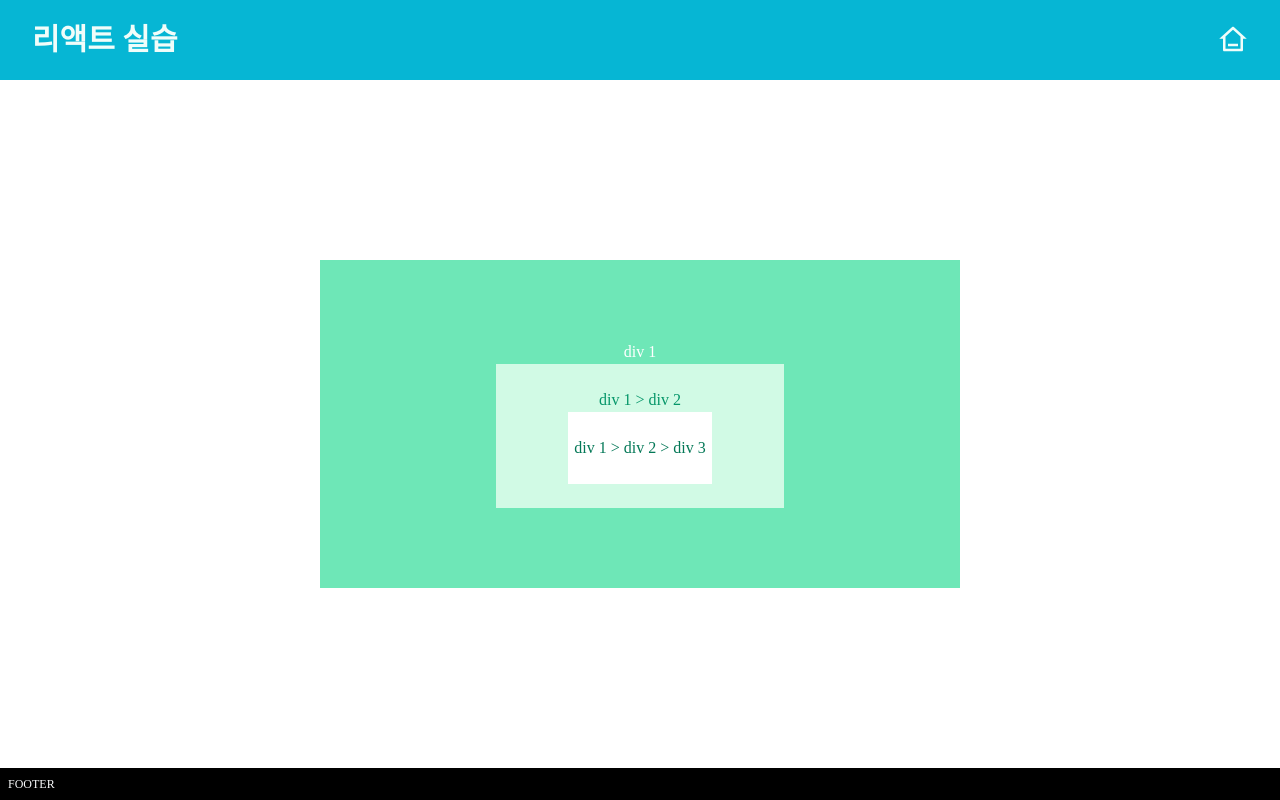
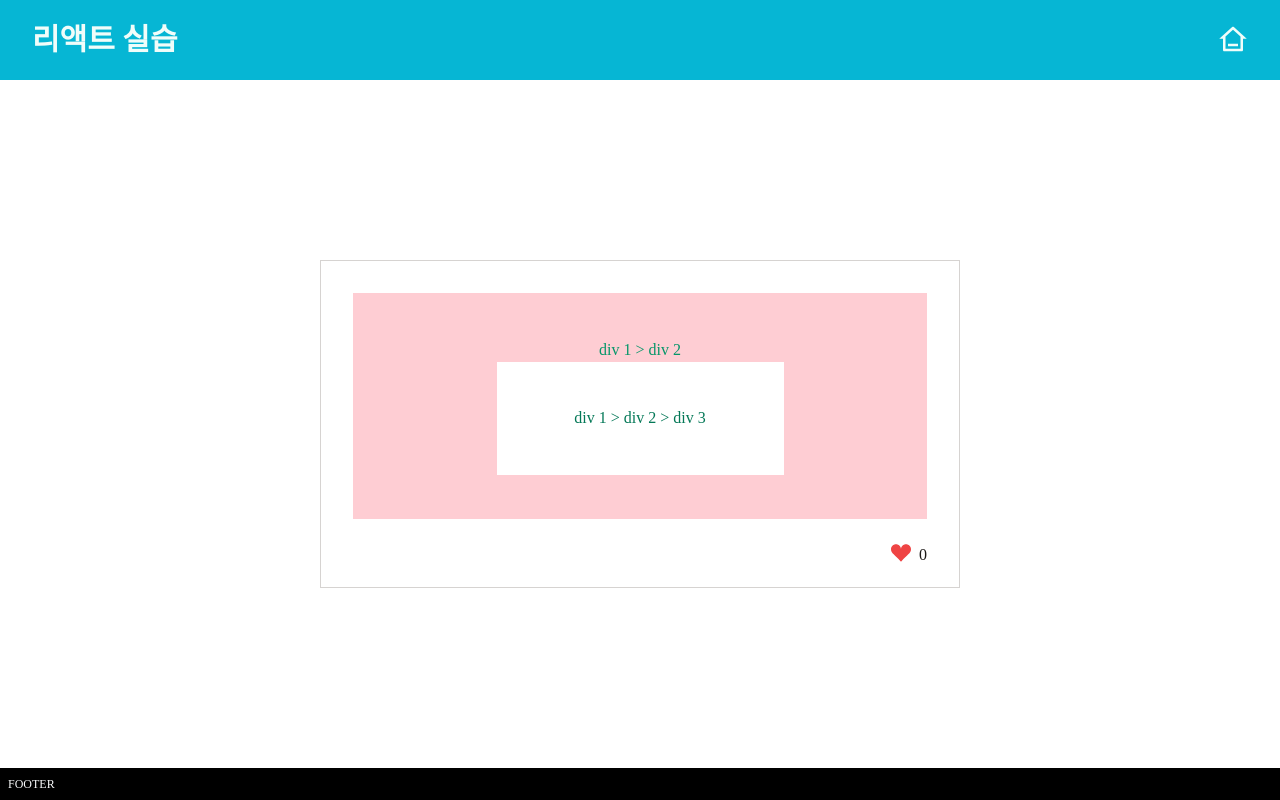
Before and after one commit to xixeo/STUDY_REACT, a React (Create React App) app: page / in a window 1280 px wide. Built offline with nearby package versions, Linux system fonts and the light colour scheme; a web font is replaced by a local one.

Commit message:
useState로 클릭이벤트 적용

```diff
--- a/src/03/MyDiv.js
+++ b/src/03/MyDiv.js
@@ -1,14 +1,29 @@
 import MyDiv2 from "./MyDiv2";
+import { BsFillSuitHeartFill } from "react-icons/bs";
+//1. useState import
+import { useState } from "react";
 
 export default function MyDiv() {
+    //2. state변수 선언
+    const[n, setN] = useState(0) //n의 초기값 0 선언;
+
+    //3. setN을 통해서 n의 값 변경
+    const handleCount = () => {
+        setN(n + 1);
+    }
+
     const dName1 = "div 1";
     const dName2 = "div 2";
     const dName3 = "div 3";
 
+
     return (
-        <div className="w-1/2 h-1/2 bg-emerald-300 text-white text-md px-8 py-5 items-center flex flex-col justify-center">
-            {dName1}
+        <div className="w-1/2 h-1/2 border border-stone-300 text-white text-md px-8 py-5 items-center flex flex-col justify-center">
             <MyDiv2 dn1={dName1} dn2={dName2} dn3={dName3} />
+            <div className="w-full flex justify-end itmes-center mt-3">
+                <span onClick={handleCount} className="text-red-500 text-xl cursor-pointer"><BsFillSuitHeartFill /></span>
+                <span className="ml-2 text-stone-900">{n}</span>
+            </div>
         </div>
     );
 }
--- a/src/03/MyDiv2.js
+++ b/src/03/MyDiv2.js
@@ -2,7 +2,7 @@ import MyDiv3 from "./MyDiv3";
 
 export default function MyDiv2({ dn1, dn2, dn3 }) {
     return (
-        <div className=" w-1/2 h-1/2 text-emerald-600  bg-emerald-100 justify-center flex flex-col items-center">
+        <div className="m-3 w-full h-full text-emerald-600  bg-rose-200 justify-center flex flex-col items-center">
             {`${dn1} > ${dn2}`}
             <MyDiv3 dn1={dn1} dn2={dn2} dn3={dn3} />
         </div>
```
